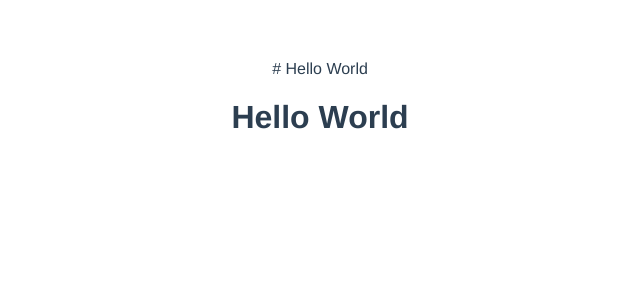
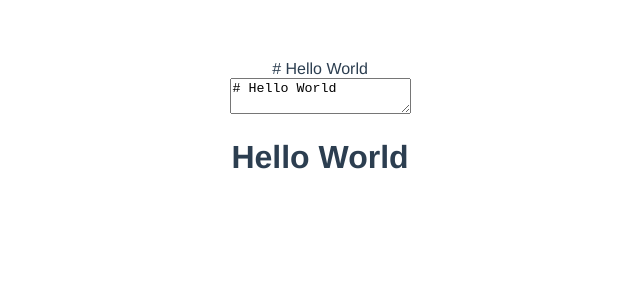
Before and after one commit to educbraga/realtime-markdown-editor-vue, a Vue app: page / in a window 1280 px wide. Shown: the top 300 px of the page, without its empty margins (320-960 px from the left). Built offline with nearby package versions, Linux system fonts and the light colour scheme.

Commit message:
feat: Adiciona campo para edição em tempo real

```diff
--- a/src/App.vue
+++ b/src/App.vue
@@ -1,6 +1,7 @@
 <template>
   <div>
     <div>{{ markdown }}</div>
+    <textarea v-model="markdown"></textarea>
     <div v-html="markdownToHtml"></div>
   </div>
 </template>
```
